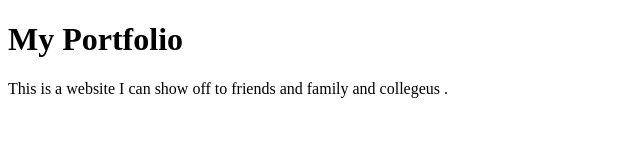
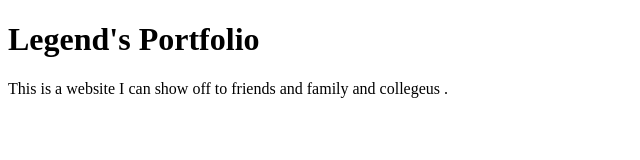
Before and after one commit to pitt69522-max/my-portfolio, a plain HTML site: page index.html in a window 1280 px wide. Shown: the whole page, without its empty margins (0-640 px from the left). Drawn offline with Linux system fonts and the light colour scheme.

```diff
--- a/index.html
+++ b/index.html
@@ -1,10 +1,10 @@
 <!DOCTYPE html>
 <html>
 	<head>
-		<title>My Portfolio</title>
+		<title>Legend's portfolio</title>
 	</head>
 	<body>
-		<h1>My Portfolio</h1>
+		<h1>Legend's Portfolio</h1>
 		<p>This is a website I can show off to friends and family and collegeus .</p>
 	</body>
 </html>
```
